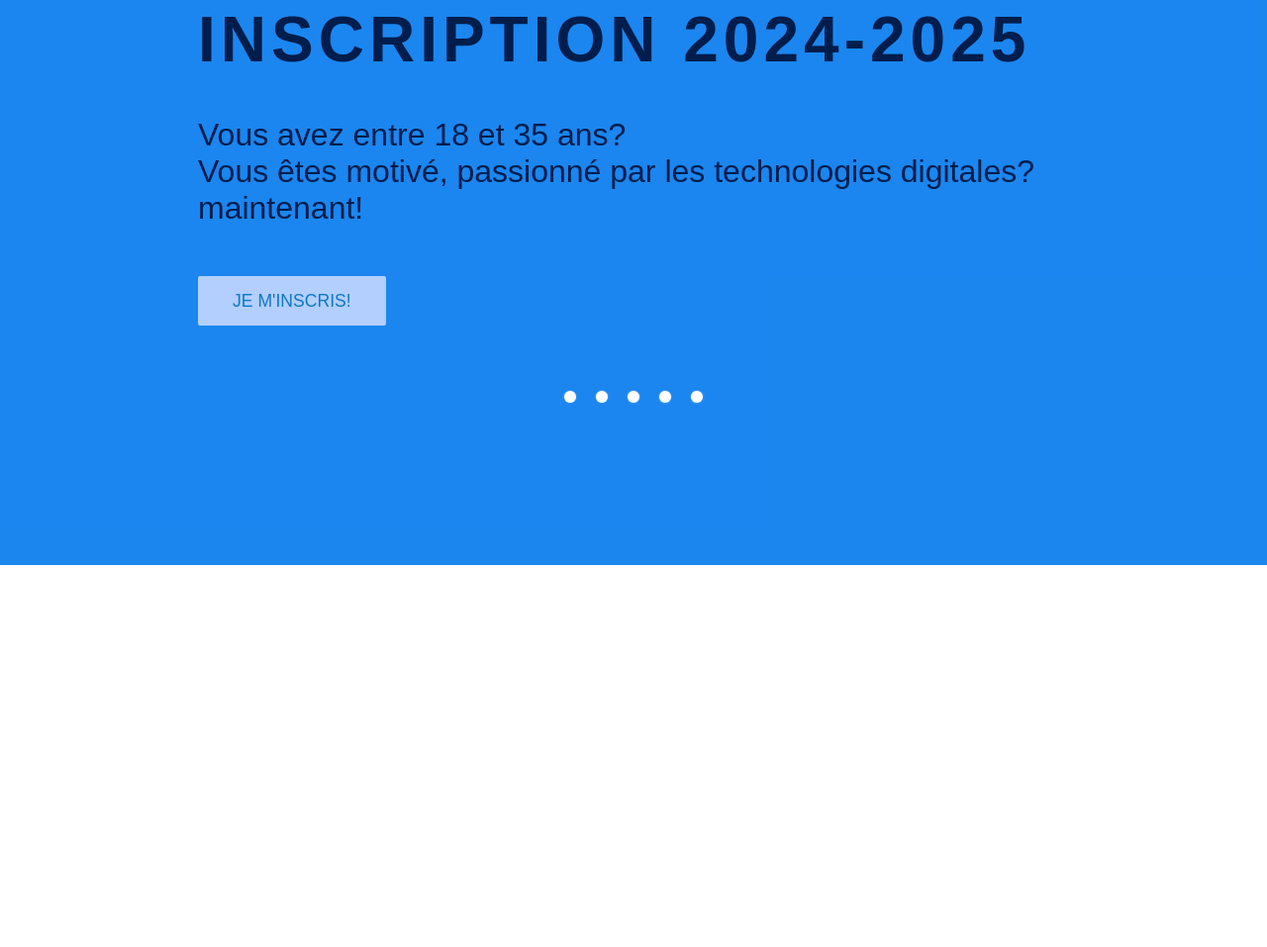
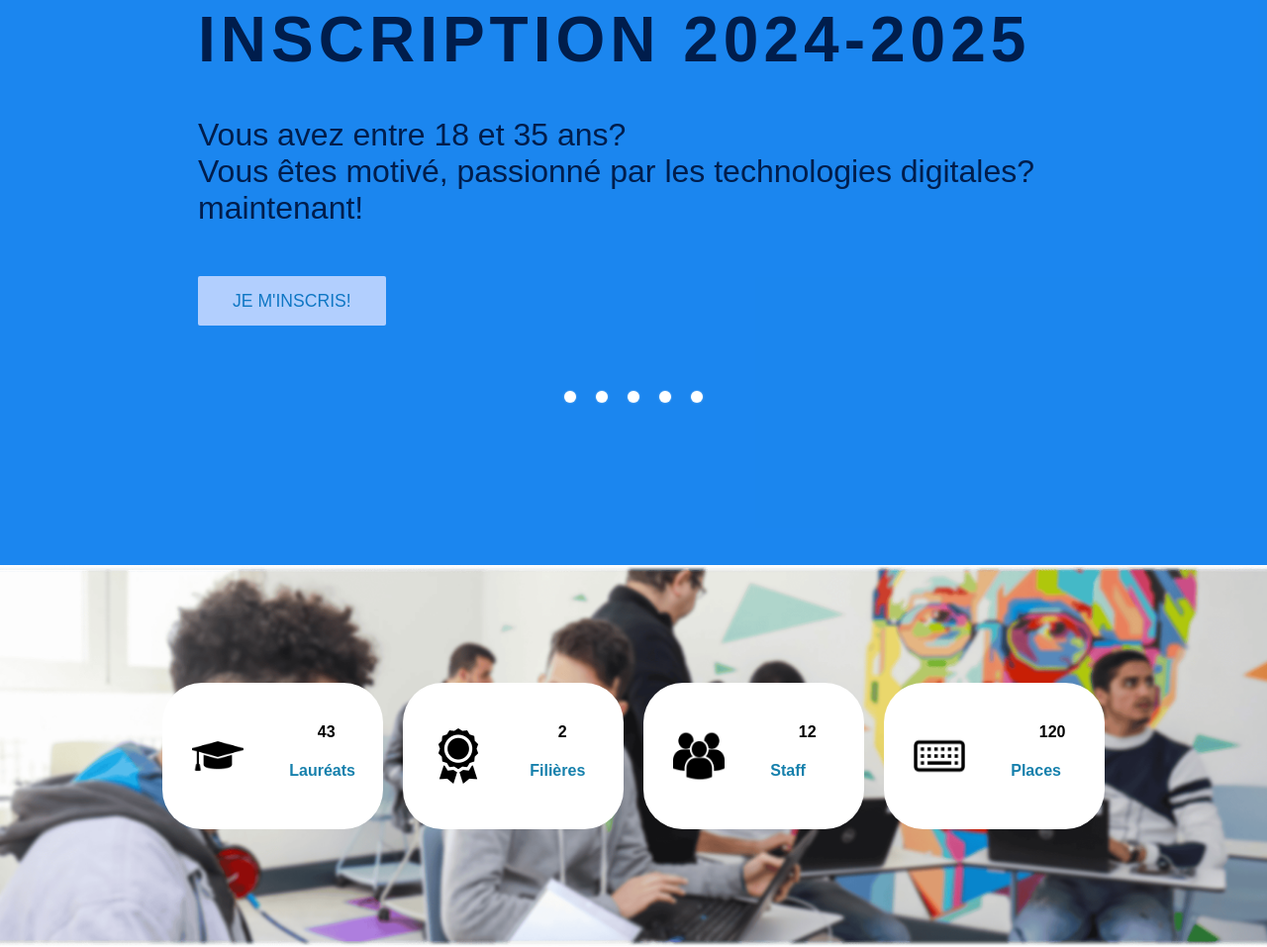
Before and after one commit to ibouha/Solicode-Website-UI, a plain HTML site: page index.html in a window 1280 px wide. Shown: the part 229-1186 px from the top of the page at 99% size. Before the commit the page ends 800 px from the top, so only its background shows below. Drawn offline with Linux system fonts and the light colour scheme.

Commit message:
article adding

```diff
--- a/index.html
+++ b/index.html
@@ -39,11 +39,11 @@
       <img class="image-slide" src="./public/5.jpg" alt="" />
       <div class="content">
         <h1>Inscription 2024-2025</h1>
-          <p>
-            Vous avez entre 18 et 35 ans?<br />
-            Vous êtes motivé, passionné par les technologies digitales?<br />
-            maintenant!
-          </p>
+        <p>
+          Vous avez entre 18 et 35 ans?<br />
+          Vous êtes motivé, passionné par les technologies digitales?<br />
+          maintenant!
+        </p>
         <a href="#">JE M'INSCRIS!</a>
       </div>
 
@@ -55,8 +55,43 @@
         <div class="nav-btn"></div>
       </div>
     </section>
+    <article>
+      <div class="boxes">
+        <div class="box">
+          <div class="icon">
+            <img src="public/graduationcap-1@2x.png" />
+          </div>
+          <div class="text">
+            <p>43</p>
+            <h4>Lauréats</h4>
+          </div>
+        </div>
+        <div class="box">
+          <div class="icon"><img src="public/medal-1@2x.png" /></div>
+          <div class="text">
+            <p>2</p>
+            <h4>Filières</h4>
+          </div>
+        </div>
+        <div class="box">
+          <div class="icon">
+            <img src="public/multipleuserssilhouette-1@2x.png" />
+          </div>
 
-    <main></main>
+          <div class="text">
+            <p>12</p>
+            <h4>Staff</h4>
+          </div>
+        </div>
+        <div class="box">
+          <div class="icon"><img src="public/keyboard-1@2x.png" /></div>
+          <div class="text">
+            <p>120</p>
+            <h4>Places</h4>
+          </div>
+        </div>
+      </div>
+    </article>
     <script>
       //Javacript for video slider navigation
       const btns = document.querySelectorAll(".nav-btn");
@@ -70,7 +105,6 @@
         });
         btns[manual].classList.add("active");
         slides[manual].classList.add("active");
-
       };
       btns.forEach((btn, i) => {
         btn.addEventListener("click", () => {
--- a/style.css
+++ b/style.css
@@ -36,7 +36,6 @@ html {
 body {
   background: var(--white);
   margin: auto;
-  overflow: hidden;
 }
 
 /* styling header section */
@@ -201,8 +200,63 @@ section {
   width: 100%;
   clip-path: circle(0% at 0 50%);
 }
-.image-slide.active{
+.image-slide.active {
   clip-path: circle(150% at 0 50%);
   transition: 2s ease;
   transition-property: clip-path;
 }
+article {
+  height: 386px;
+  width: 100%;
+  background-image: url("public/chiffres@2x.png");
+  background-position: center;
+  background-repeat: no-repeat;
+  display: flex;
+  justify-content: center;
+  align-items: center;
+  background-size: cover;
+  position: relative;
+}
+.boxes {
+  display: flex;
+  justify-content: center;
+  align-items: center;
+  margin: auto;
+}
+.box {
+  width: 223px;
+  height: 148px;
+  background-color: #fff;
+  margin: 0 10px;
+  border-radius: 40px;
+  display: flex;
+  align-items: center;
+  justify-content: center;
+}
+.text h4 {
+  width: 78px;
+  height: 27px;
+  color: #1680ac;
+}
+.box img {
+  width: 52px;
+  height: 56px;
+}
+.text {
+  display: flex;
+  align-items: center;
+  justify-content: center;
+  flex-direction: column;
+  width: 50%;
+}
+.text p {
+  width: 21px;
+  height: 39px;
+  font-weight: bold;
+}
+.icon {
+  width: 50%;
+  display: flex;
+  justify-content: center;
+  align-items: center;
+}
```
